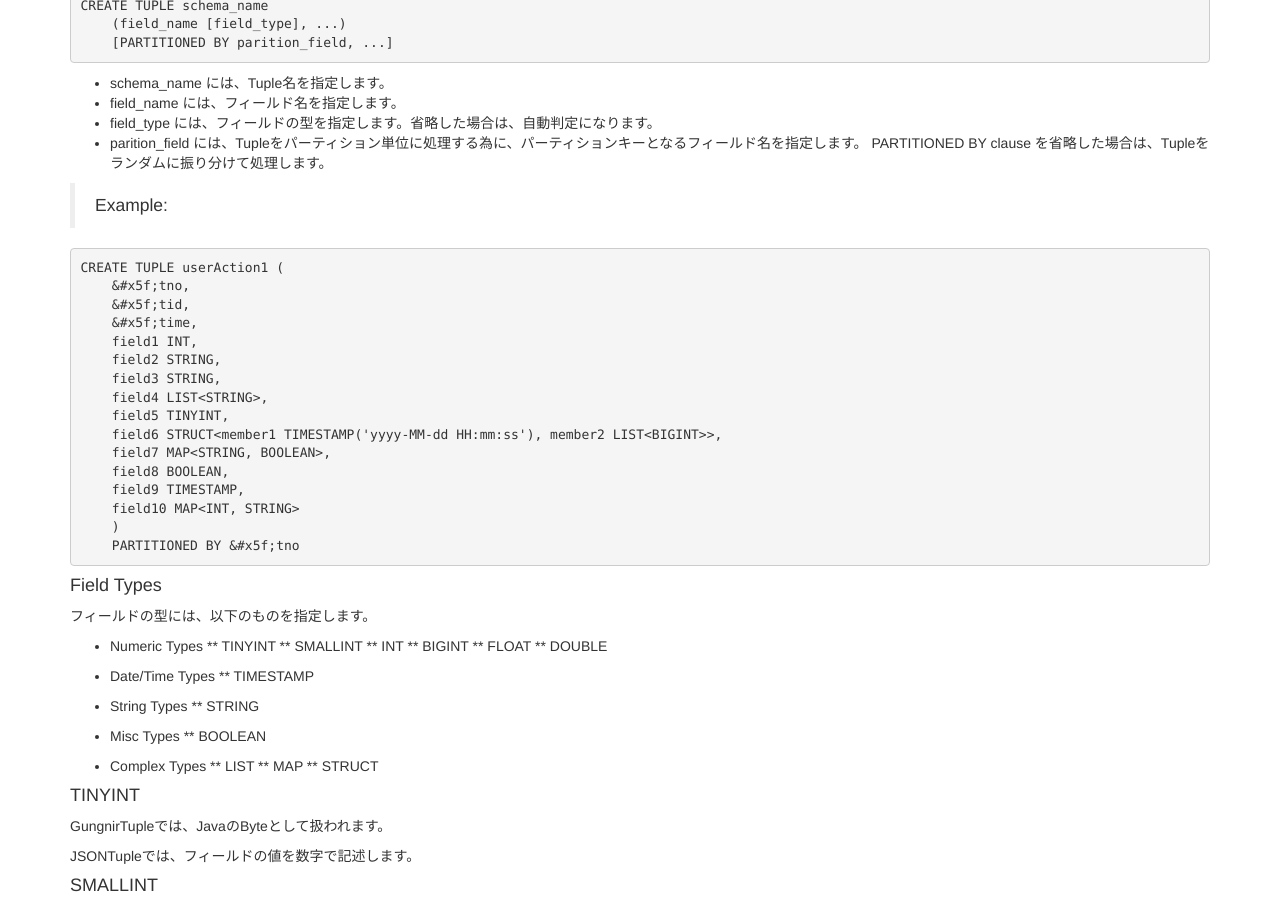
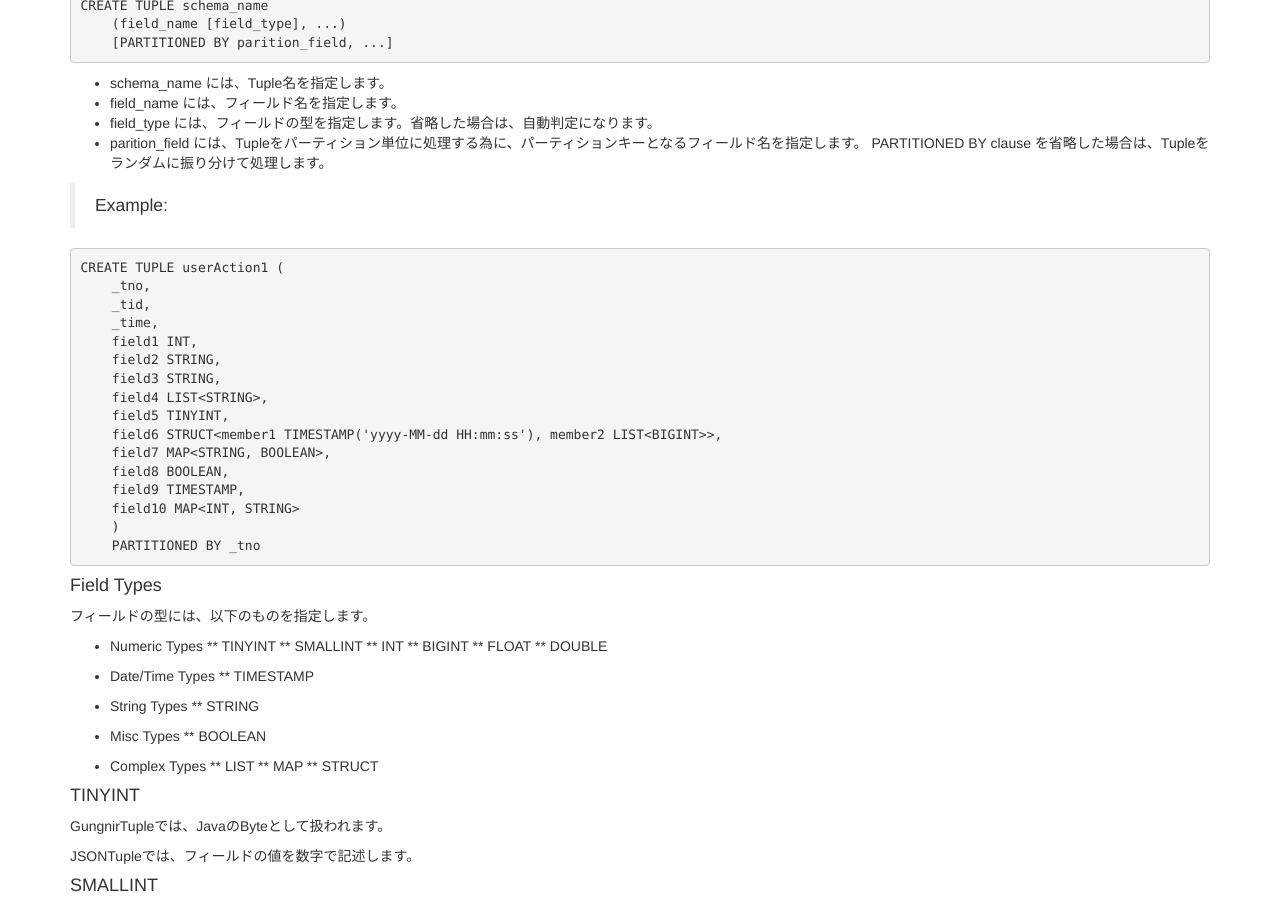
Before and after one commit to tf0054/trygennai.github.com, a Jekyll site: the page built from ddl.md, in a window 1280 px wide and 900 px high, scrolled down 365 px. Built offline with Jekyll 4.4.1, drawn with Linux system fonts in a browser that asks for light colours; nearby versions of some CDN libraries.

Commit message:
fixed wrong hex chars.

```diff
--- a/ddl.md
+++ b/ddl.md
@@ -30,9 +30,9 @@ PARTITIONED BY clause を省略した場合は、Tupleをランダムに振り
 > Example:
 
     CREATE TUPLE userAction1 (
-        &#x5f;tno,
-        &#x5f;tid,
-        &#x5f;time,
+        _tno,
+        _tid,
+        _time,
         field1 INT,
         field2 STRING,
         field3 STRING,
@@ -44,7 +44,7 @@ PARTITIONED BY clause を省略した場合は、Tupleをランダムに振り
         field9 TIMESTAMP,
         field10 MAP<INT, STRING>
         )
-        PARTITIONED BY &#x5f;tno
+        PARTITIONED BY _tno
 
 #### Field Types
 
```
Also changed, not shown: dml.md (+1 -2 lines).
